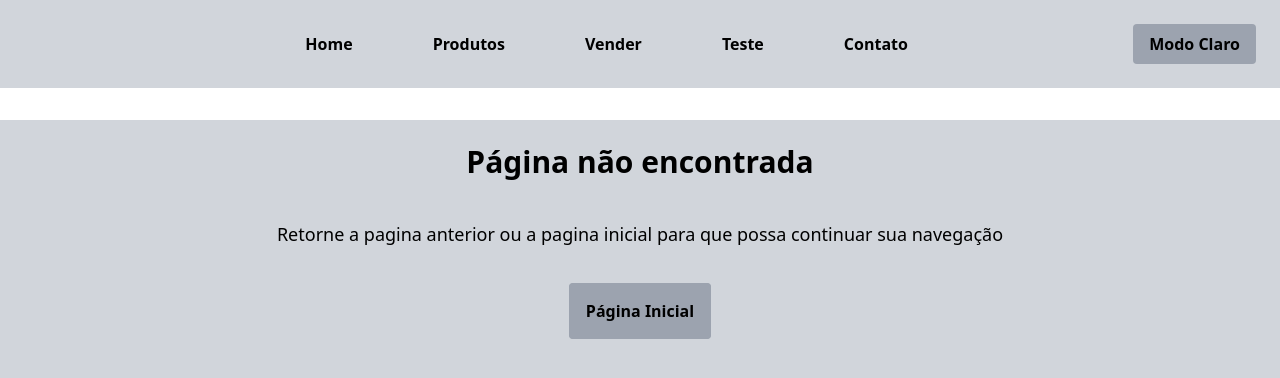
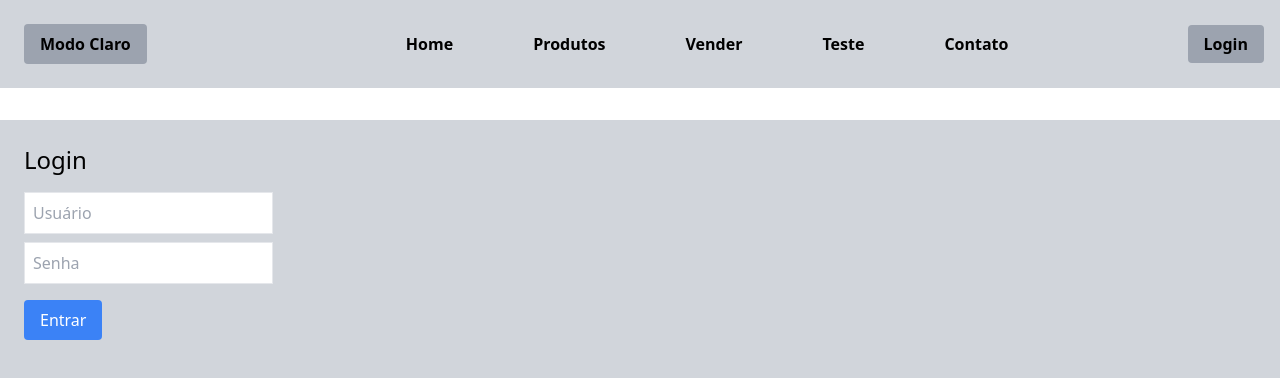
Before and after one commit to ThiSiniero/cursoGPT, a React (Vite) app: page /login in a window 1280 px wide. Shown: the top 378 px of the page. Built offline with nearby package versions, Linux system fonts and the light colour scheme.

Commit message:
add login on site

```diff
--- a/src/App.jsx
+++ b/src/App.jsx
@@ -14,6 +14,8 @@ import Teste from "./pages/test";
 import Page404 from "./pages/page404";
 //import ProdInfo from "./pages/prodInfo";
 import ProdInfoRedux from "./pages/prodInfoRedux";
+import Login from "./pages/login";
+import { PrivateRoute as Pv } from "./components/PrivateRoute";
 
 function AppContent() {
   const { theme } = useContext(ThemeContext);
@@ -27,9 +29,11 @@ function AppContent() {
           <Route path="/sobre" element={<Sobre />} />
           <Route path="/contato" element={<Contato />} />
           <Route path="/produtos" element={<Produtos />} />
-          <Route path="/teste" element={<Teste />} />
+          {/* <Route path="/teste" element={<Teste />} /> */}
           <Route path="*" element={<Page404 />} />
           <Route path="/produtos/:id" element={<ProdInfoRedux />} />
+          <Route path="/login" element={<Login />} />
+          <Route path="/teste" element={<Pv> <Teste/> </Pv>} />
         </Routes>
       </div>
     </div>
--- a/src/components/Navbar.jsx
+++ b/src/components/Navbar.jsx
@@ -2,17 +2,42 @@ import "../index.css";
 import { Link } from 'react-router-dom';
 import { ThemeContext } from "../context/ThemeContext";
 import { useContext, useState } from "react";
+import { useAuth } from "../context/AuthContext";
 
 function Navbar() {
   const { theme, toggleTheme } = useContext(ThemeContext);
   const [isOpen, setIsOpen] = useState(false);
+  const { user, logout } = useAuth();
+
+  const login = () => {
+    return !user ? (
+      <Link to="/login" className={`px-4 py-2 lg:mr-4 rounded ${theme === "dark" ? "bg-gray-700 text-white" : "bg-gray-400 text-black"}`}>
+        Login
+      </Link>
+    ) : (
+      <>
+        <p className={`px-4 py-2 lg:mr-4 rounded text-center ${theme === "dark" ? "bg-gray-700 text-white" : "bg-gray-400 text-black"}`}>
+          Olá, {user.username} <br />
+          <button className={`px-4 py-1 mt-2 rounded bg-red-500 text-black`} onClick={logout}>Sair</button>
+        </p>
+
+      </>
+    )
+  }
 
   return (
     <nav>
 
       <div className={`flex flex-col sm:flex-row justify-between items-center py-4 sm:py-6 mb-8 ${theme === "dark" ? "bg-gray-500 text-white" : "bg-gray-300 text-black"} font-bold`}>
 
-        <div></div>
+        <div className="hidden sm:block lg:pl-6">
+          <button
+            onClick={toggleTheme}
+            className={`px-4 py-2 rounded ${theme === "dark" ? "bg-gray-700 text-white" : "bg-gray-400 text-black"}`}
+          >
+            Modo {theme === "dark" ? "Escuro" : "Claro"}
+          </button>
+        </div>
 
         <div className="sm:hidden w-full flex justify-between items-center px-4">
           <button
@@ -55,17 +80,19 @@ function Navbar() {
 
           <button
             onClick={toggleTheme}
-            className={`px-4 py-2 rounded text-sm md:text-base ${theme === "dark" ? "bg-gray-700 text-white" : "bg-gray-300 text-black"}`}
+            className={`px-4 py-2 rounded text-sm md:text-base ${theme === "dark" ? "bg-gray-700 text-white" : "bg-gray-400 text-black"}`}
           >
             Modo {theme === "dark" ? "Escuro" : "Claro"}
           </button>
 
-
+          <div className="sm:mt-0 text-sm">
+          {login()}
+        </div>
 
         </div>
 
         <div
-          className={`${isOpen ? "block" : "hidden"} sm:flex flex-col sm:flex-row sm:space-y-0 sm:space-x-4 lg:pl-20 w-full sm:w-auto px-4 sm:px-0`}
+          className={`${isOpen ? "block mt-4  " : "hidden"} sm:flex flex-col sm:flex-row sm:space-y-0 sm:space-x-4 lg:pl-20 w-full sm:w-auto px-4 sm:px-0`}
         >
           <Link className="px-4 sm:px-8 py-2 sm:py-0 text-sm md:text-base" to="/">Home</Link>
           <Link className="px-4 sm:px-8 py-2 sm:py-0 text-sm md:text-base" to="/produtos">Produtos</Link>
@@ -74,14 +101,10 @@ function Navbar() {
           <Link className="px-4 sm:px-8 py-2 sm:py-0 text-sm md:text-base" to="/contato">Contato</Link>
         </div>
 
-        <div className="hidden sm:block lg:pr-6">
-          <button
-            onClick={toggleTheme}
-            className={`px-4 py-2 rounded ${theme === "dark" ? "bg-gray-700 text-white" : "bg-gray-400 text-black"}`}
-          >
-            Modo {theme === "dark" ? "Escuro" : "Claro"}
-          </button>
+        <div className="hidden sm:block">
+          {login()}
         </div>
+
       </div>
     </nav>
   );
--- /dev/null
+++ b/src/components/PrivateRoute.jsx
@@ -0,0 +1,8 @@
+import { Navigate } from "react-router-dom";
+import { useAuth } from "../context/AuthContext";
+
+export function PrivateRoute({ children }) {
+  const { user } = useAuth();
+  return user ? children : <Navigate to="/login" state={{ from: location.pathname  }} />;
+
+}
--- /dev/null
+++ b/src/context/AuthContext.jsx
@@ -0,0 +1,35 @@
+import { createContext, useContext, useState, useEffect } from "react";
+
+export const AuthContext = createContext();
+
+export function AuthProvider({ children }) {
+  const [user, setUser] = useState(() => {
+    const savedUser = localStorage.getItem("user");
+    return savedUser ? JSON.parse(savedUser) : null;
+  });
+
+  useEffect(() => {
+    localStorage.setItem("user", JSON.stringify(user));
+  }, [user]);
+
+  const login = (username, password) => {
+    // Simulação de login
+    if (username === "admin" && password === "123") {
+      setUser({ username: "admin" });
+      return true;
+    }
+    return false;
+  };
+
+  const logout = () => {
+    setUser(null);
+  };
+
+  return (
+    <AuthContext.Provider value={{ user, login, logout }}>
+      {children}
+    </AuthContext.Provider>
+  );
+}
+
+export const useAuth = () => useContext(AuthContext);
--- a/src/main.jsx
+++ b/src/main.jsx
@@ -5,11 +5,14 @@ import App from "./App";
 import "./index.css";
 import { Provider } from 'react-redux';
 import store from './store/store';
+import { AuthProvider } from './context/AuthContext';
 
 ReactDOM.createRoot(document.getElementById("root")).render(
   <BrowserRouter>
     <Provider store={store}>
+      <AuthProvider>
       <App />
+      </AuthProvider>
     </Provider>
   </BrowserRouter>
 );
--- /dev/null
+++ b/src/pages/login.jsx
@@ -0,0 +1,35 @@
+import { useState } from "react";
+import { useNavigate } from "react-router-dom";
+import { useAuth } from "../context/AuthContext";
+import { useLocation } from 'react-router-dom';
+
+function Login() {
+  const [username, setUsername] = useState("");
+  const [password, setPassword] = useState("");
+  const { login } = useAuth();
+  const navigate = useNavigate();
+
+  const location = useLocation();
+  const from = location.state?.from || "/";
+
+  const handleSubmit = (e) => {
+    e.preventDefault();
+    const success = login(username, password);
+    if (success) {
+      navigate(from, { replace: true });
+    } else {
+      alert("Credenciais inválidas!");
+    }
+  };
+
+  return (
+    <form onSubmit={handleSubmit} className="p-6">
+      <h2 className="text-2xl mb-4">Login</h2>
+      <input type="text" placeholder="Usuário" value={username} onChange={(e) => setUsername(e.target.value)} className="block mb-2 border p-2" />
+      <input type="password" placeholder="Senha" value={password} onChange={(e) => setPassword(e.target.value)} className="block mb-4 border p-2" />
+      <button type="submit" className="bg-blue-500 text-white px-4 py-2 rounded">Entrar</button>
+    </form>
+  );
+}
+
+export default Login;
```
